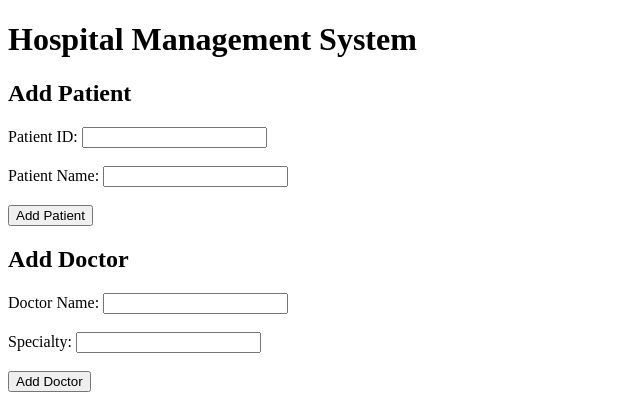
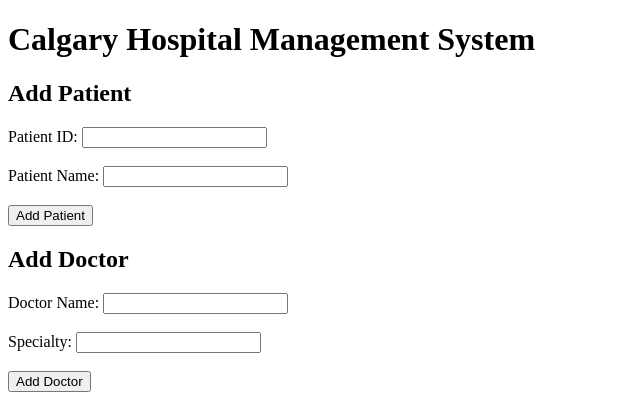
Before and after one commit to Sansadcode/HMSwebapp, a Flask app: page / in a window 1280 px wide. Shown: the top 413 px of the page, without its empty margins (0-640 px from the left). Run offline with Flask 3, Linux system fonts and the light colour scheme.

Commit message:
Update index.html

```diff
--- a/templates/index.html
+++ b/templates/index.html
@@ -6,7 +6,7 @@
     <title> Cure Hospital Management System</title>
 </head>
 <body>
-    <h1>Hospital Management System</h1>
+    <h1>Calgary Hospital Management System</h1>
 
     <!-- Add Patient Form -->
 <h2>Add Patient</h2>
```
